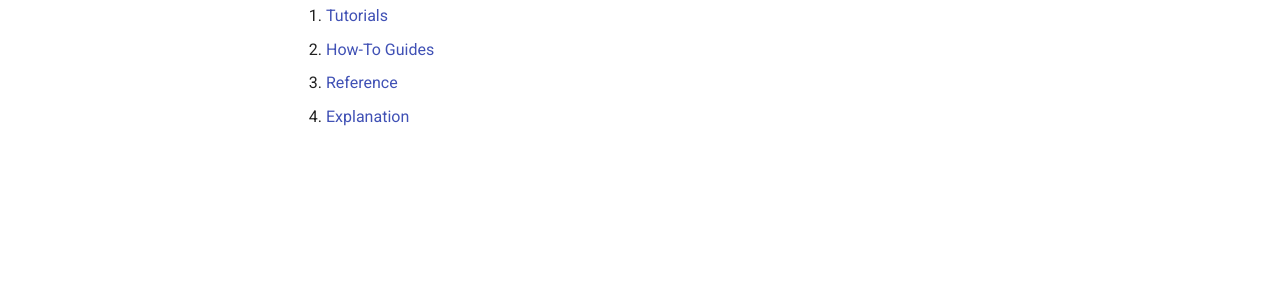
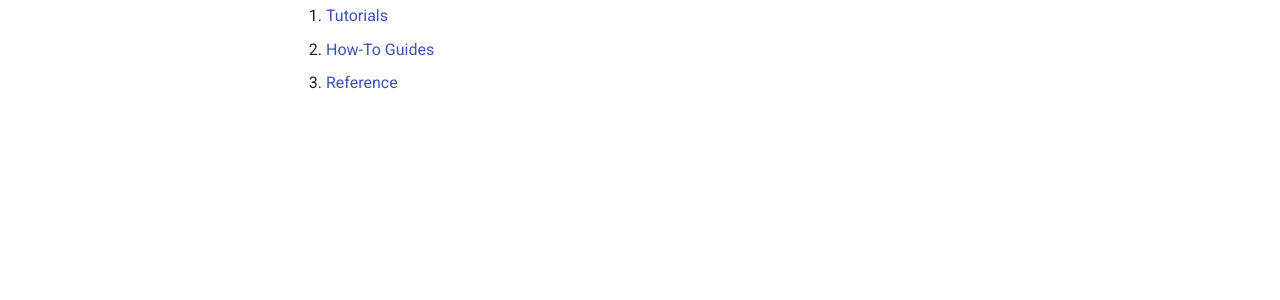
Before and after one commit to Slope86/QIRT, an MkDocs documentation site: the page built from docs/index.md, in a window 1280 px wide. Shown: the part 269-569 px from the top of the page. Built offline with MkDocs 1.6.1 and Material for MkDocs 9.7.7, drawn with Linux system fonts in a browser that asks for light colours; comment, search, counter and statistics services are not loaded.

Commit message:
refactor: Remove unnecessary Explanation page from documentation

```diff
--- a/docs/index.md
+++ b/docs/index.md
@@ -5,4 +5,3 @@
 1. [Tutorials](tutorials.md)
 1. [How-To Guides](how-to-guides.md)
 1. [Reference](reference.md)
-1. [Explanation](explanation.md)
```
Also changed, not shown: docs/explanation.md (deleted).
